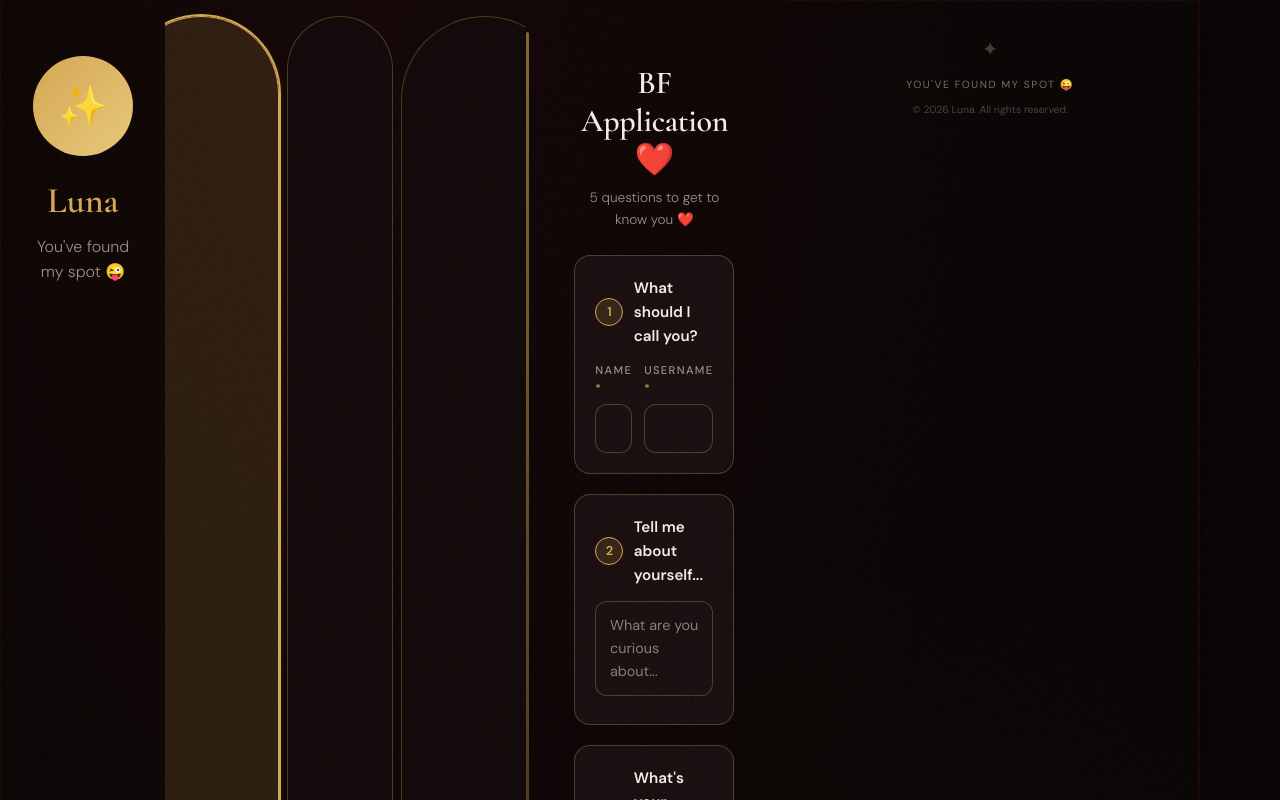
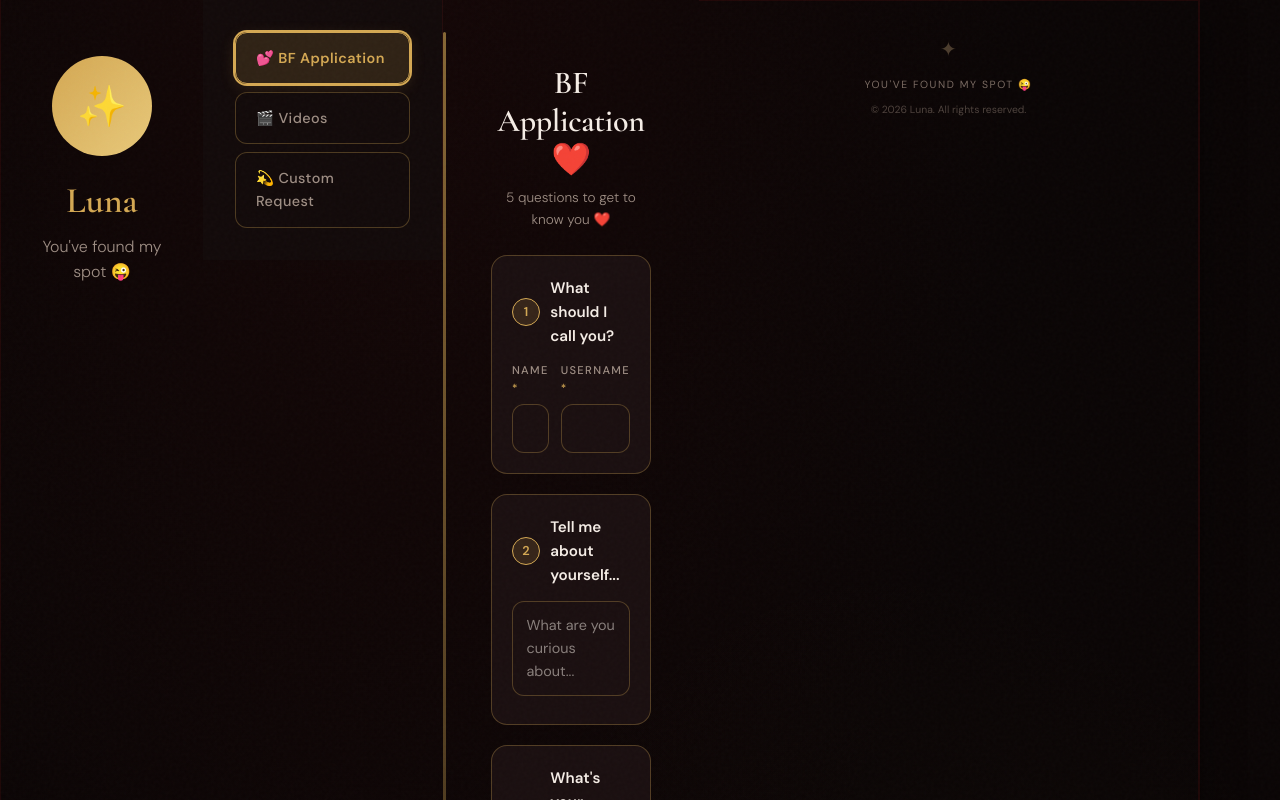
Before and after one commit to ALee11235/luna-info-page, a Next.js app: page / in a window 1280 px wide. Shown: the top 800 px of the page. Built offline with nearby package versions, Linux system fonts and the light colour scheme.

Commit message:
fix: desktop layout CSS — use direct .section-tabs selector inside @media instead of Tailwind responsive prefix (fixes missing desktop styles)

```diff
--- a/src/app/globals.css
+++ b/src/app/globals.css
@@ -964,23 +964,26 @@ h1, h2, h3, h4, h5, h6 {
     max-width: 400px;
   }
 
-  /* Desktop tabs: vertical sidebar */
-  .section-tabs-desktop {
-    display: flex;
-    flex-direction: column;
+  /* Desktop: vertical tab sidebar */
+  .section-tabs {
+    flex-direction: column !important;
+    justify-content: flex-start !important;
     gap: 0.5rem;
-    padding: 2rem 1.5rem;
+    padding: 2rem 1.5rem !important;
     min-width: 200px;
     max-width: 240px;
+    width: auto !important;
     border-right: 1px solid var(--border-subtle);
     background: var(--bg-secondary);
     position: sticky;
     top: 0;
     align-self: flex-start;
-    overflow-x: visible;
-  }
-
-  .section-tabs-desktop .section-tab {
+    overflow-x: visible !important;
+    scrollbar-width: auto;
+    -webkit-overflow-scrolling: auto;
+  }
+
+  .section-tabs .section-tab {
     width: 100%;
     text-align: left;
     justify-content: flex-start;
@@ -990,7 +993,7 @@ h1, h2, h3, h4, h5, h6 {
     min-height: 48px;
   }
 
-  .section-tabs-desktop .section-tab.active {
+  .section-tabs .section-tab.active {
     background: var(--accent-soft);
     color: var(--accent-primary);
     border-color: var(--accent-primary);
@@ -1052,9 +1055,9 @@ h1, h2, h3, h4, h5, h6 {
     padding: 2rem 3rem;
   }
 
-  .section-tabs-desktop {
+  .section-tabs {
     min-width: 240px;
-    padding: 2rem 2rem;
+    padding: 2rem 2rem !important;
   }
 }
 
--- a/src/app/page.tsx
+++ b/src/app/page.tsx
@@ -107,7 +107,7 @@ export default function Home() {
       {/* LAYOUT: Desktop = sidebar tabs + content | Mobile = stacked */}
       <div className="md:flex md:flex-1">
         {/* SECTION TABS — vertical sidebar on desktop, horizontal on mobile */}
-        <nav className="section-tabs md:section-tabs-desktop" role="tablist" aria-label="Content sections">
+        <nav className="section-tabs md:flex-col md:justify-start md:px-6 md:py-8 md:min-w-[200px] md:max-w-[240px] md:border-r md:border-[var(--border-subtle)] md:bg-[var(--bg-secondary)] md:sticky md:top-0 md:self-start md:overflow-x-visible" role="tablist" aria-label="Content sections">
           {tabs.map((tab, i) => (
             <button
               key={i}
```
